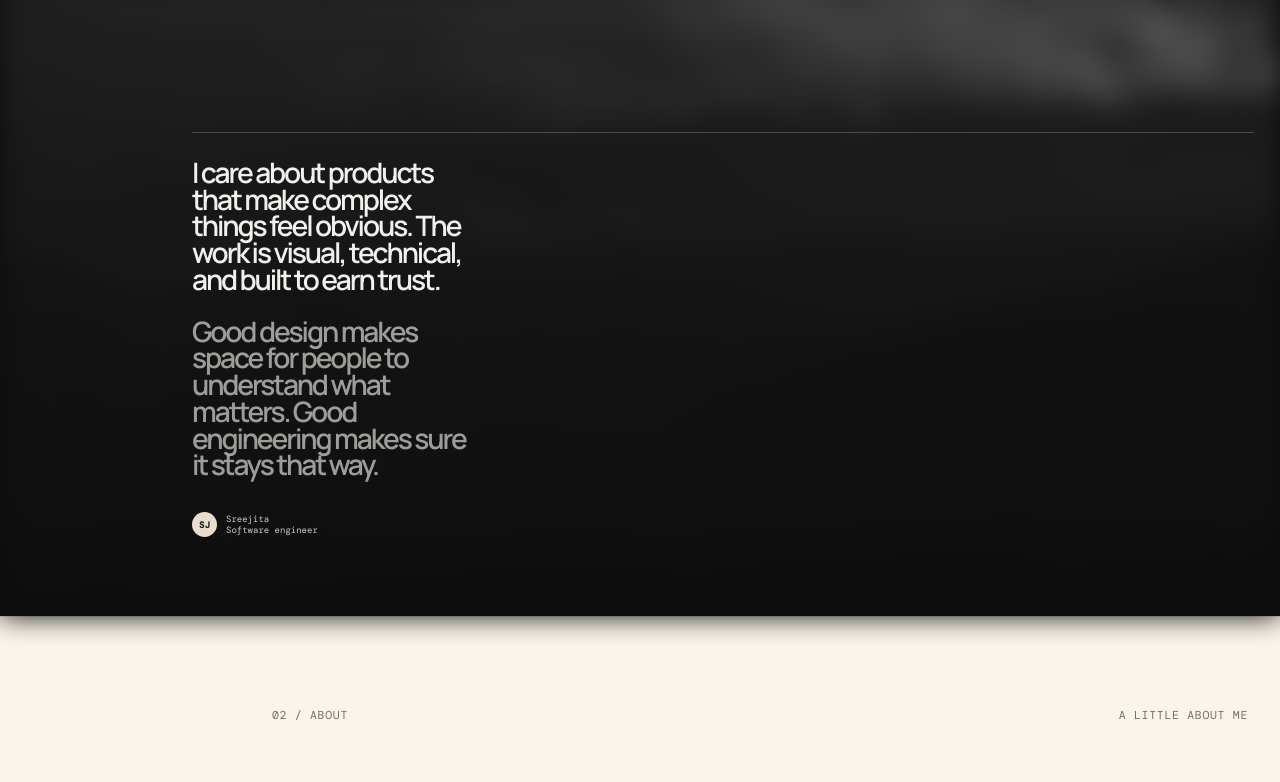
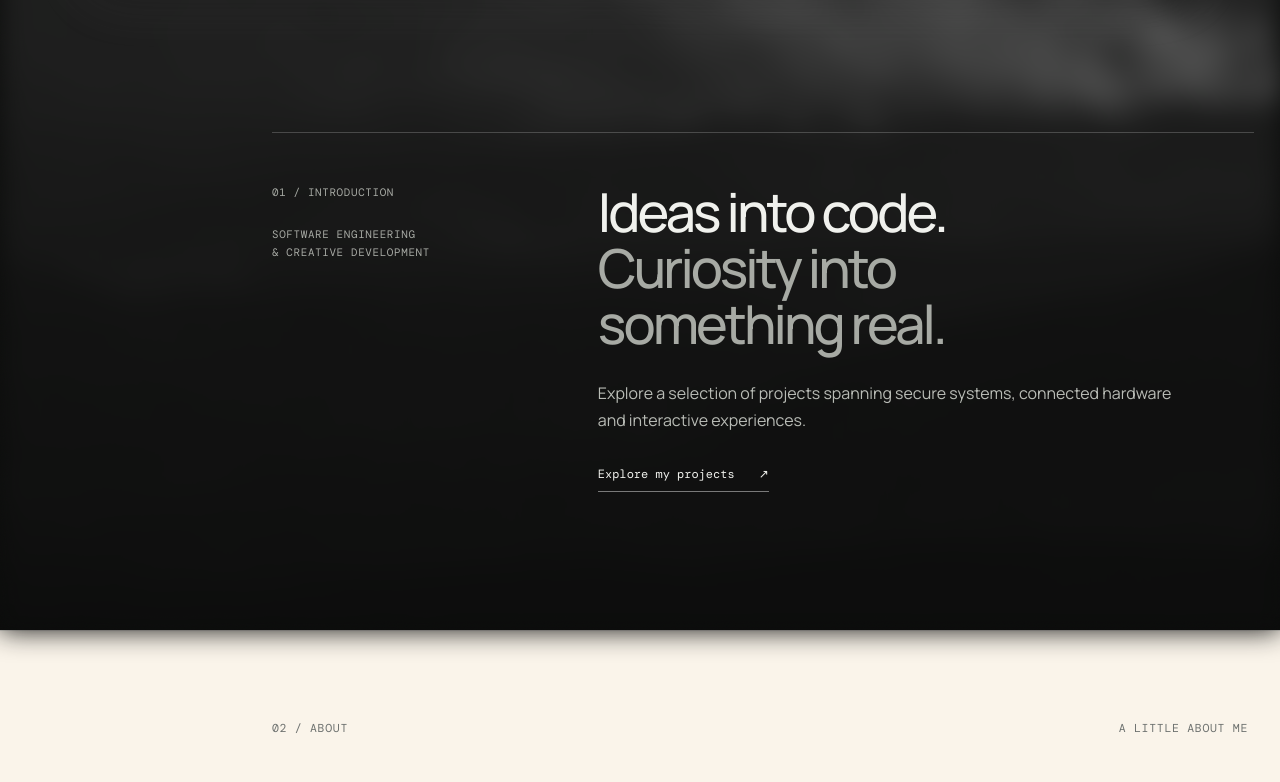
Before and after one commit to sreejita-saha/sreejita-professional, an Astro site: page / in a window 1280 px wide. Shown: the part 780-1562 px from the top of the page. Built offline with nearby package versions, Linux system fonts and the light colour scheme; Astro itself is replaced by a stand-in of ours; no server answers.

Commit message:
fix overview section and added in cv

```diff
--- a/src/features/home/sections/Hero.astro
+++ b/src/features/home/sections/Hero.astro
@@ -10,10 +10,11 @@ import HeroIntroduction from './HeroIntroduction.astro';
   </div>
 
   <div class="hero-bottom" id="about">
+    <div class="hero-bottom__label"><span>01 / INTRODUCTION</span><span>SOFTWARE ENGINEERING<br />&amp; CREATIVE DEVELOPMENT</span></div>
     <div class="hero-manifesto">
-      <p>I care about products that make complex things feel obvious. The work is visual, technical, and built to earn trust.</p>
-      <p>Good design makes space for people to understand what matters. Good engineering makes sure it stays that way.</p>
-      <div class="signature"><span>SJ</span><small>Sreejita<br />Software engineer</small></div>
+      <h2>Ideas into code.<br /><span>Curiosity into something real.</span></h2>
+      <p>Explore a selection of projects spanning secure systems, connected hardware and interactive experiences.</p>
+      <a href="#work">Explore my projects <span aria-hidden="true">↗</span></a>
     </div>
   </div>
 </section>
--- a/src/features/home/sections/ProjectStack.jsx
+++ b/src/features/home/sections/ProjectStack.jsx
@@ -11,7 +11,6 @@ export default function ProjectStack({ projects }) {
               <div><h3>{project.name}</h3><p className="project-card__summary">{project.description}</p></div>
               <div className="project-card__detail"><p>{project.details}</p><div className="tags">{project.tags.map(tag => <span key={tag}>{tag}</span>)}</div></div>
             </div>
-            <div className="project-card__mark" aria-hidden="true">✳</div>
           </article>
         </ScrollStackItem>
       ))}
--- a/src/features/home/styles/hero.css
+++ b/src/features/home/styles/hero.css
@@ -123,13 +123,29 @@
   scroll-margin-top: 9rem;
   z-index: 1;
   display: grid;
-  grid-template-columns: minmax(180px, 27%) minmax(0, 480px);
-  gap: clamp(2rem, 13vw, 13rem);
+  grid-template-columns: minmax(10rem, .55fr) minmax(0, 1.45fr);
+  gap: clamp(2rem, 6vw, 6rem);
   align-self: end;
   width: 100%;
   margin-top: clamp(8rem, 18vh, 12rem);
-  padding: 26px 0 31px;
+  padding: clamp(2rem, 4vw, 3.5rem) 0 clamp(4rem, 7vw, 6rem);
   border-top: 1px solid #ffffff33;
+}
+
+.hero-bottom__label {
+  display: flex;
+  flex-direction: column;
+  gap: 1.5rem;
+  color: #a7aaa4;
+  font: 400 .68rem/1.65 var(--font-mono);
+  letter-spacing: .06em;
+}
+
+@media (min-width: 56.01rem) {
+  .hero-bottom {
+    width: calc(100% - 5rem);
+    margin-left: 5rem;
+  }
 }
 
 .hero-stat {
@@ -163,18 +179,38 @@
   color: #f0f1ed;
 }
 
-.hero-manifesto > p {
-  max-width: 560px;
-  margin: 0 0 25px;
-  font-size: clamp(1.25rem, 2.2vw, 2.4rem);
-  font-weight: 600;
-  line-height: 0.95;
-  letter-spacing: -0.075em;
+.hero-manifesto h2 {
+  max-width: 16ch;
+  margin: 0;
+  font-size: clamp(2.3rem, 4.2vw, 4.75rem);
+  font-weight: 500;
+  line-height: 1.04;
+  letter-spacing: -.055em;
 }
 
-.hero-manifesto > p + p {
-  color: #d4d7d1b5;
+.hero-manifesto h2 span { color: #a7aaa4; }
+
+.hero-manifesto > p {
+  max-width: 36rem;
+  margin: 1.75rem 0 0;
+  color: #b9bcb6;
+  font-size: clamp(1rem, 1.2vw, 1.15rem);
+  line-height: 1.7;
 }
+
+.hero-manifesto > a {
+  display: inline-flex;
+  align-items: center;
+  gap: 1.5rem;
+  margin-top: 2rem;
+  padding-bottom: .5rem;
+  border-bottom: 1px solid #ffffff70;
+  color: #f0f1ed;
+  font: .75rem/1.4 var(--font-mono);
+  text-decoration: none;
+}
+.hero-manifesto > a:hover { border-color: #fff; }
+.hero-manifesto > a:focus-visible { outline: 1px solid #fff; outline-offset: 5px; }
 
 .signature {
   display: flex;
@@ -232,7 +268,7 @@
 
   .hero-bottom {
     grid-template-columns: 1fr;
-    gap: 2rem;
+    gap: 2.5rem;
     margin-top: 1rem;
     scroll-margin-top: 5rem;
     padding: 19px 0 22px;
@@ -251,11 +287,9 @@
     font-size: 9px;
   }
 
-  .hero-manifesto > p {
-    margin-bottom: 18px;
-    font-size: clamp(1.22rem, 5vw, 1.7rem);
-    line-height: 0.96;
-  }
+  .hero-bottom__label { flex-direction: row; justify-content: space-between; }
+  .hero-manifesto h2 { font-size: clamp(2.2rem, 8vw, 3.5rem); }
+  .hero-manifesto > p { margin-top: 1.25rem; font-size: 1rem; line-height: 1.65; }
 
   .signature {
     margin-top: 23px;
```
Also changed, not shown: 1 other file.
